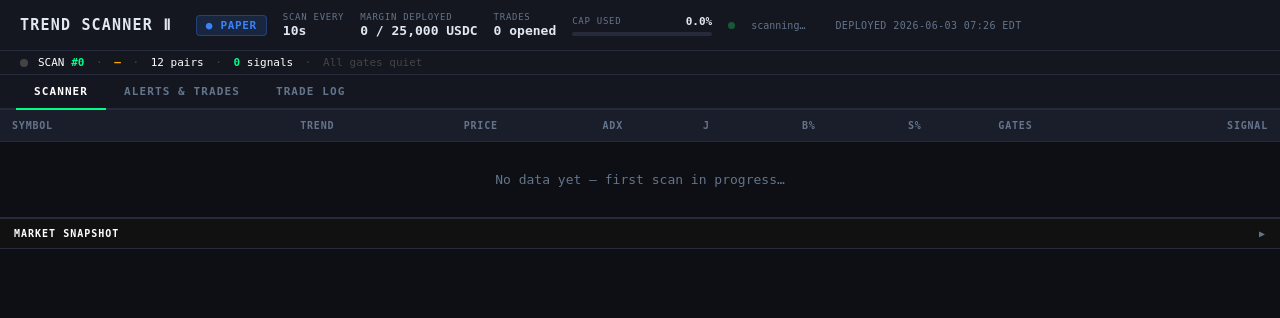
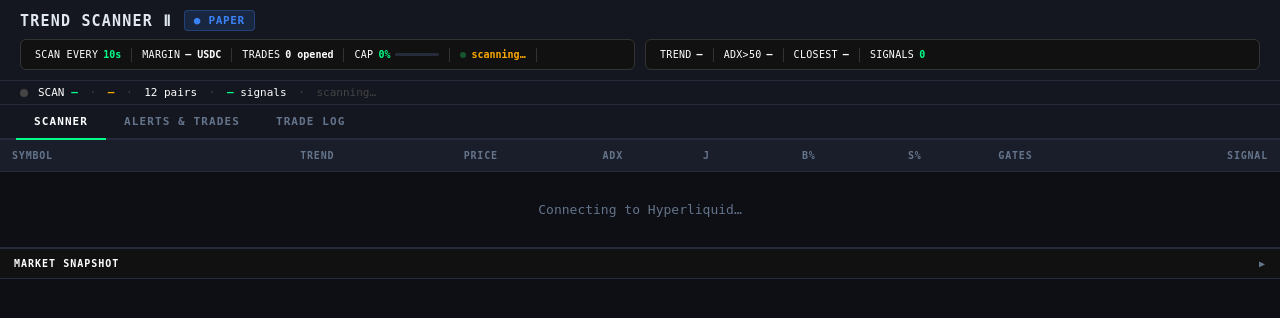
Before and after one commit to krishnanrvijay-afk/trend-scanner-part-deux, a FastAPI app: page / in a window 1280 px wide. Shown: the top 318 px of the page. Run offline with FastAPI, Linux system fonts and the light colour scheme; data that the repository does not hold is empty.

Commit message:
fix: badge count, dual card header banner with market snapshot summary

```diff
--- a/templates/dashboard.html
+++ b/templates/dashboard.html
@@ -38,11 +38,10 @@
     .header {
       background: var(--surface);
       border-bottom: 1px solid var(--border);
-      padding: 12px 20px;
+      padding: 10px 20px;
       display: flex;
-      align-items: center;
-      gap: 24px;
-      flex-wrap: wrap;
+      flex-direction: column;
+      gap: 8px;
       position: sticky;
       top: 0;
       z-index: 100;
@@ -56,12 +55,10 @@
       white-space: nowrap;
     }
 
-    .header-meta {
+    .header-title-row {
       display: flex;
       align-items: center;
-      gap: 16px;
-      flex-wrap: wrap;
-      flex: 1;
+      gap: 12px;
     }
 
     .badge {
@@ -79,33 +76,64 @@
     .badge-paper { background: rgba(59,130,246,0.15); color: var(--accent); border: 1px solid rgba(59,130,246,0.3); }
     .badge-live  { background: rgba(239,68,68,0.15); color: var(--red); border: 1px solid rgba(239,68,68,0.3); }
 
-    .stat {
+    /* ── Dual-card header ────────────────────────────────────── */
+    .header-cards {
       display: flex;
-      flex-direction: column;
-      gap: 1px;
+      gap: 10px;
+      flex-wrap: wrap;
     }
-    .stat-label { font-size: 9px; color: var(--muted); letter-spacing: 0.08em; text-transform: uppercase; }
-    .stat-value { font-size: 13px; font-weight: 600; color: var(--text); }
-
-    .cap-block {
+    .hcard {
+      background: #111111;
+      border: 1px solid #333333;
+      border-radius: 6px;
+      padding: 7px 14px;
       display: flex;
-      flex-direction: column;
-      gap: 4px;
-      min-width: 140px;
+      align-items: center;
+      flex-wrap: wrap;
+      gap: 0;
+      flex: 1;
+      min-width: 280px;
     }
-    .cap-label-row {
+    .hc-item {
       display: flex;
-      justify-content: space-between;
       align-items: center;
+      gap: 5px;
+      padding: 2px 10px;
+      white-space: nowrap;
     }
-    .cap-label { font-size: 9px; color: var(--muted); text-transform: uppercase; letter-spacing: 0.08em; }
-    .cap-pct   { font-size: 11px; font-weight: 700; }
-    .cap-bar-bg {
-      height: 4px;
+    .hc-item:first-child { padding-left: 0; }
+    .hc-sep {
+      width: 1px;
+      height: 14px;
+      background: #333333;
+      flex-shrink: 0;
+    }
+    .hc-label {
+      font-size: 10px;
+      color: #ffffff;
+      font-weight: 400;
+      letter-spacing: 0.03em;
+    }
+    .hc-val {
+      font-size: 10px;
+      font-weight: 700;
+      color: #ffffff;
+      font-variant-numeric: tabular-nums;
+    }
+    .hc-capbar-bg {
+      height: 3px;
+      width: 44px;
       background: var(--border);
       border-radius: 2px;
       overflow: hidden;
     }
+    .hc-capbar-fill {
+      height: 100%;
+      border-radius: 2px;
+      transition: width 0.4s ease, background 0.4s ease;
+    }
+
+    /* cap-bar-fill reused by hc-capbar-fill */
     .cap-bar-fill {
       height: 100%;
       border-radius: 2px;
@@ -113,11 +141,12 @@
     }
 
     .scan-dot {
-      width: 7px;
-      height: 7px;
+      width: 6px;
+      height: 6px;
       border-radius: 50%;
       background: var(--green);
       animation: pulse 2s infinite;
+      flex-shrink: 0;
     }
     @keyframes pulse {
       0%, 100% { opacity: 1; }
@@ -578,40 +607,69 @@
 
 <!-- Header -->
 <header class="header">
-  <div class="header-title">TREND SCANNER Ⅱ</div>
-  <div class="header-meta">
+  <!-- Title row -->
+  <div class="header-title-row">
+    <div class="header-title">TREND SCANNER Ⅱ</div>
     <span class="badge {{ 'badge-paper' if paper_mode else 'badge-live' }}">
       {{ '● PAPER' if paper_mode else '⚡ LIVE' }}
     </span>
-
-    <div class="stat">
-      <span class="stat-label">Scan every</span>
-      <span class="stat-value" id="scan-interval">{{ scan_interval }}s</span>
-    </div>
-
-    <div class="stat">
-      <span class="stat-label">Margin deployed</span>
-      <span class="stat-value" id="margin-deployed">— / {{ margin_cap }} USDC</span>
-    </div>
-
-    <div class="stat">
-      <span class="stat-label">Trades</span>
-      <span class="stat-value" id="trade-count">0</span>
-    </div>
-
-    <div class="cap-block">
-      <div class="cap-label-row">
-        <span class="cap-label">Cap used</span>
-        <span class="cap-pct" id="cap-pct-label">0%</span>
+  </div>
+  <!-- Dual info cards -->
+  <div class="header-cards">
+    <!-- LEFT: Scanner Status -->
+    <div class="hcard">
+      <div class="hc-item">
+        <span class="hc-label">SCAN EVERY</span>
+        <span class="hc-val" style="color:#00ff88">{{ scan_interval }}s</span>
       </div>
-      <div class="cap-bar-bg">
-        <div class="cap-bar-fill cap-green" id="cap-bar" style="width:0%"></div>
+      <span class="hc-sep"></span>
+      <div class="hc-item">
+        <span class="hc-label">MARGIN</span>
+        <span class="hc-val" id="hc-margin">— USDC</span>
+      </div>
+      <span class="hc-sep"></span>
+      <div class="hc-item">
+        <span class="hc-label">TRADES</span>
+        <span class="hc-val" id="hc-trades">0 opened</span>
+      </div>
+      <span class="hc-sep"></span>
+      <div class="hc-item">
+        <span class="hc-label">CAP</span>
+        <span class="hc-val" style="color:#00ff88" id="hc-cap-pct">0%</span>
+        <div class="hc-capbar-bg"><div class="hc-capbar-fill cap-green" id="hc-cap-bar" style="width:0%"></div></div>
+      </div>
+      <span class="hc-sep"></span>
+      <div class="hc-item">
+        <span class="scan-dot" id="scan-dot"></span>
+        <span class="hc-val" style="color:#ffaa00" id="hc-scan-ago">scanning…</span>
+      </div>
+      <span class="hc-sep"></span>
+      <div class="hc-item">
+        <span class="hc-label" id="hc-deploy-time" style="color:#555"></span>
       </div>
     </div>
-
-    <div class="scan-dot" id="scan-dot"></div>
-    <span style="font-size:10px;color:var(--muted);" id="scan-ago">scanning…</span>
-    <span style="font-size:10px;color:var(--muted);margin-left:14px;letter-spacing:.04em;" id="deploy-time"></span>
+    <!-- RIGHT: Market Snapshot summary (always-visible) -->
+    <div class="hcard">
+      <div class="hc-item">
+        <span class="hc-label">TREND</span>
+        <span class="hc-val" id="hc-trend-val">—</span>
+      </div>
+      <span class="hc-sep"></span>
+      <div class="hc-item">
+        <span class="hc-label">ADX&gt;50</span>
+        <span class="hc-val" id="hc-adx-strong">—</span>
+      </div>
+      <span class="hc-sep"></span>
+      <div class="hc-item">
+        <span class="hc-label">CLOSEST</span>
+        <span class="hc-val" id="hc-closest">—</span>
+      </div>
+      <span class="hc-sep"></span>
+      <div class="hc-item">
+        <span class="hc-label">SIGNALS</span>
+        <span class="hc-val" style="color:#00ff88" id="hc-signals">0</span>
+      </div>
+    </div>
   </div>
 </header>
 
```
